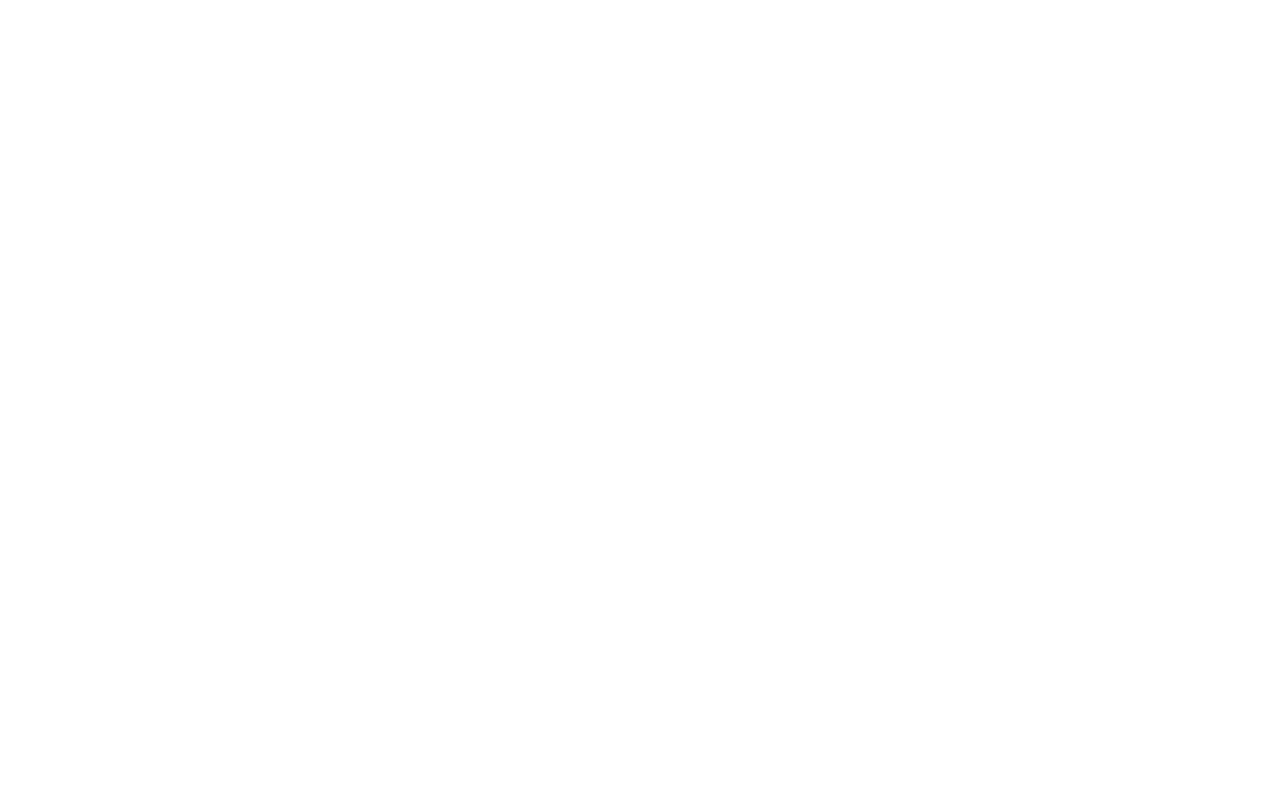
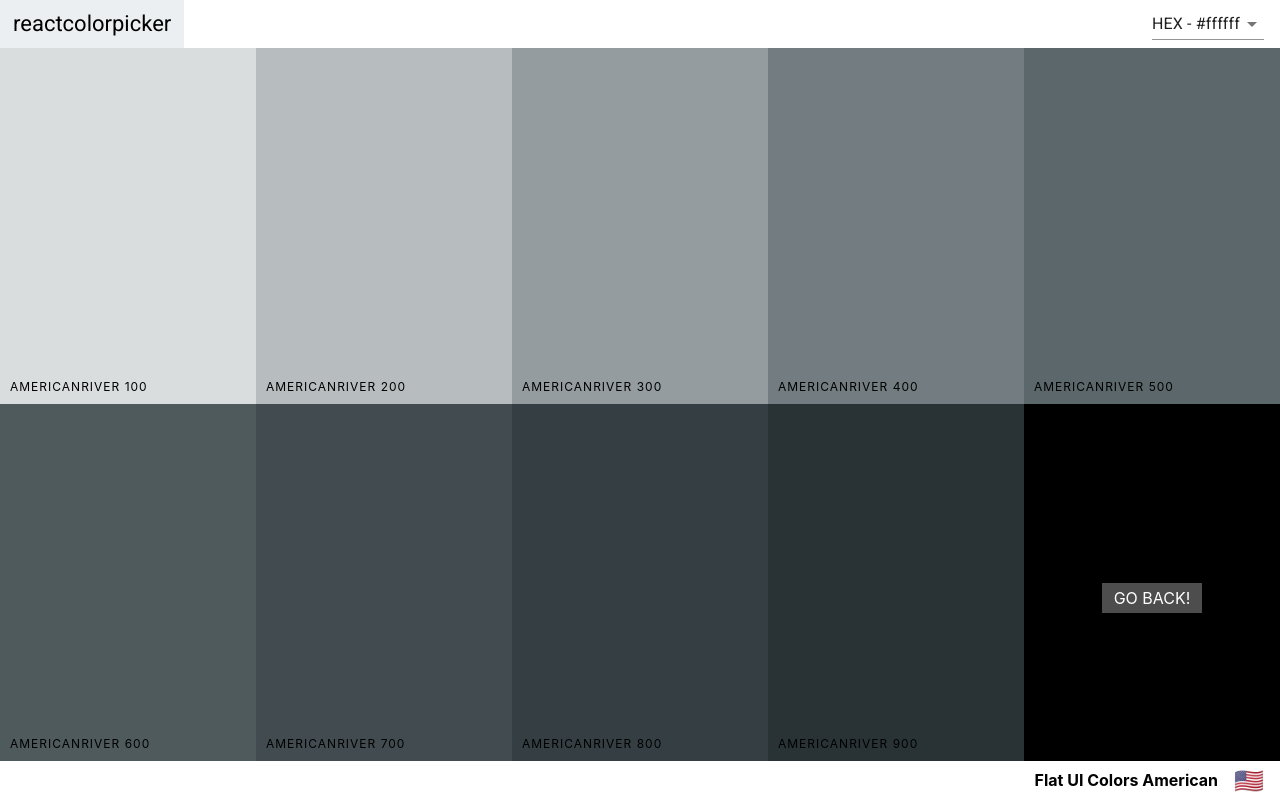
Before and after one commit to deepak9013216128/color-app, a React (Create React App) app: page /palette/flat-ui-colors-american/americanriver in a window 1280 px wide. Built offline with nearby package versions, Linux system fonts and the light colour scheme.

Commit message:
create single-color-palette component and added go back component

```diff
--- a/src/App.js
+++ b/src/App.js
@@ -6,6 +6,7 @@
 import seedColors from './seedColors';
 import Palette from './component/palette/palette.component';
 import PaletteList from './component/palette-list/palette-list.component';
+import SingleColorPalette from './component/single-color-palette/single-color-palette.component';
 
 
 class App extends React.Component {
@@ -19,7 +20,7 @@
 				<Route
 					exact
 					path='/'
-					render={()=><PaletteList palettes={seedColors} />}
+					render={(routeProps)=><PaletteList palettes={seedColors} {...routeProps} />}
 				/>
 				<Route
 					exact
@@ -32,6 +33,18 @@
 						/>
 					)}
 				/>
+				<Route
+					exact
+					path='/palette/:paletteId/:colorId'
+					render={ (routeProps)=>(
+						<SingleColorPalette
+							colorId={routeProps.match.params.colorId}
+							palette={generatePalette(
+								this.findPalette(routeProps.match.params.paletteId)
+							)}
+						/>
+					)}
+				/>
 			</Switch>
   	);
 	}
--- a/src/component/color-box/color-box.component.jsx
+++ b/src/component/color-box/color-box.component.jsx
@@ -1,4 +1,5 @@
 import  React from 'react';
+import {Link} from 'react-router-dom';
 
 import './color-box.styles.css';
 
@@ -16,7 +17,7 @@
 	}
 
 	render(){
-		const {name,background} = this.props;
+		const {name,background,moreUrl,showLink} = this.props;
 		const {copied} = this.state;
 		return (
 			<CopyToClipboard text={background} onCopy={this.handleCopyState}>
@@ -32,7 +33,13 @@
 						</div>
 						<button className='copy-button' >Copy</button>
 					</div>
-					<span className='see-more'>More</span>
+					{
+						showLink && (
+						<Link to={moreUrl} onClick={e=> e.stopPropagation()}>
+							<span className='see-more'>More</span>
+						</Link>
+						)
+					}
 				</div>
 			</CopyToClipboard>
 		)
--- a/src/component/color-box/color-box.styles.css
+++ b/src/component/color-box/color-box.styles.css
@@ -7,7 +7,14 @@
 	cursor: pointer;
 	margin-bottom: -3.5px;
 }
-.copy-button {
+.single-color-palette .color-box {
+	height: 50%;
+}
+.color-box.go-back {
+	background-color: black;
+}
+.copy-button,
+.back-button {
 	width: 100px;
 	height: 30px;
 	position: absolute;
@@ -24,6 +31,9 @@
 	color: white;
 	text-transform: uppercase;
 	border: none;
+	text-decoration: none;
+}
+.copy-button{
 	opacity: 0;
 }
 .color-box:hover .copy-button {
--- a/src/component/mini-palette/mini-palette.component.jsx
+++ b/src/component/mini-palette/mini-palette.component.jsx
@@ -13,7 +13,7 @@
 		/>
 	));
 	return (
-		<div className={classes.root}>
+		<div className={classes.root} onClick={props.handleClick} >
 			<div className={classes.colors} >{miniColorBox}</div>
 			<h5 className={classes.title}>
 				{paletteName} <span className={classes.emoji}>{emoji}</span>
--- a/src/component/navbar/navbar.component.jsx
+++ b/src/component/navbar/navbar.component.jsx
@@ -28,13 +28,15 @@
 		this.setState({open:false})
 	}
 	render(){
-		const {level,changeLevel} = this.props;
+		const {level,changeLevel,showingAllColors} = this.props;
 		const {format} = this.state;
 		return (
 			<header className='navbar'>
 				<div className='logo'>
 					<Link to='/'>reactcolorpicker</Link>
 				</div>
+				{
+					showingAllColors &&(
 					<div className='slider-container'>
 						<span>Level: {level}</span>
 						<div className='slider'>
@@ -47,6 +49,7 @@
 							/>
 						</div>
 					</div>
+				)}
 				<div className='select-container'>
 					<Select value={this.state.format} onChange={this.handleFormatChange}>
 						<MenuItem value='hex'>HEX - #ffffff</MenuItem>
--- /dev/null
+++ b/src/component/palette-footer/palette-footer.component.jsx
@@ -0,0 +1,12 @@
+import React from 'react';
+
+const PaletteFooter = (props) =>{
+	const {paletteName,emoji} = props;
+	return (
+		<footer className='palette-footer'>
+			{paletteName}
+			<span className='emoji'>{emoji}</span>
+		</footer>
+	)
+}
+export default PaletteFooter;
--- a/src/component/palette-list/palette-list.component.jsx
+++ b/src/component/palette-list/palette-list.component.jsx
@@ -6,6 +6,9 @@
 import MiniPalette from '../mini-palette/mini-palette.component';
 
 class PaletteList extends React.Component {
+	goToPalette = (id) =>{
+		this.props.history.push(`/palette/${id}`)
+	}
 	render() {
 		const {palettes,classes} = this.props;
 
@@ -19,7 +22,7 @@
 					<div className={classes.palettes} >
 						{
 							palettes.map(palette =>
-								<MiniPalette {...palette} />
+								<MiniPalette {...palette} handleClick={()=>this.goToPalette(palette.id)} />
 							)
 						}
 					</div>
--- a/src/component/palette/palette.component.jsx
+++ b/src/component/palette/palette.component.jsx
@@ -4,6 +4,7 @@
 
 import Navbar from '../navbar/navbar.component';
 import ColorBox from '../color-box/color-box.component';
+import PaletteFooter from '../palette-footer/palette-footer.component';
 
 class Palatte extends React.Component {
 
@@ -21,23 +22,28 @@
 		this.setState({format})
 	}
 	render(){
-		const {colors,paletteName,emoji} = this.props.palette;
+		const {colors,paletteName,emoji,id} = this.props.palette;
 		const {level,format} = this.state;
 		const colorsBoxes = colors[level].map(color =>
-				<ColorBox name={color.name} background={color[format]} key={color.id} />
+				<ColorBox
+					name={color.name}
+					background={color[format]}
+					key={color.id}
+					id={color.id}
+					showLink={true}
+					moreUrl={`/palette/${id}/${color.id}`}
+				/>
 			)
 		return (
 			<div className='palette'>
 				<Navbar
 					level={level}
+					showingAllColors
 					changeLevel={this.changeLevel}
 					handleChange={this.changeFormat}
 				/>
 				<div className='palette-color'>{colorsBoxes}</div>
-				<footer className='palette-footer'>
-					{paletteName}
-					<span className='emoji'>{emoji}</span>
-				</footer>
+				<PaletteFooter paletteName={paletteName} emoji={emoji} />
 			</div>
 		)
 	}
--- /dev/null
+++ b/src/component/single-color-palette/single-color-palette.component.jsx
@@ -0,0 +1,58 @@
+import React from 'react';
+import {Link} from 'react-router-dom';
+
+import ColorBox from '../color-box/color-box.component';
+import Navbar from '../navbar/navbar.component';
+import PaletteFooter from '../palette-footer/palette-footer.component';
+
+class SingleColorPalette extends React.Component {
+	constructor(props){
+		super(props);
+		this._shades = this.gatherShades(this.props.palette.colors,this.props.colorId)
+		this.state = {
+			format: 'hex'
+		}
+	}
+	gatherShades = (colors,colorFilterBy) => {
+		let shades = [];
+		for(let key in colors){
+			shades = [
+				...shades,
+				...(colors[key].filter(color => color.id === colorFilterBy))
+			]
+		}
+		return shades.slice(1);
+	}
+	changeFormat = (format) =>{
+		this.setState({format})
+	}
+	render(){
+		const {format} = this.state;
+		const {paletteName,emoji,id} = this.props.palette;
+		const colorBoxes = this._shades.map(color =>
+			<ColorBox
+				key={color.name}
+				name={color.name}
+				background={color[format]}
+				showLink={false}
+			/>
+		)
+		return (
+			<div className='single-color-palette palette'>
+				<Navbar
+					handleChange={this.changeFormat}
+					showingAllColors={false}
+				/>
+				<div className='palette-color' >
+					{colorBoxes}
+					<div className='color-box go-back' >
+						<Link to={`/palette/${id}`} className='back-button'>GO BACK!</Link>
+					</div>
+				</div>
+				<PaletteFooter paletteName={paletteName} emoji={emoji} />
+			</div>
+		)
+	}
+}
+
+export default SingleColorPalette;
```
Lines whose indentation alone changed are shown as unchanged.
